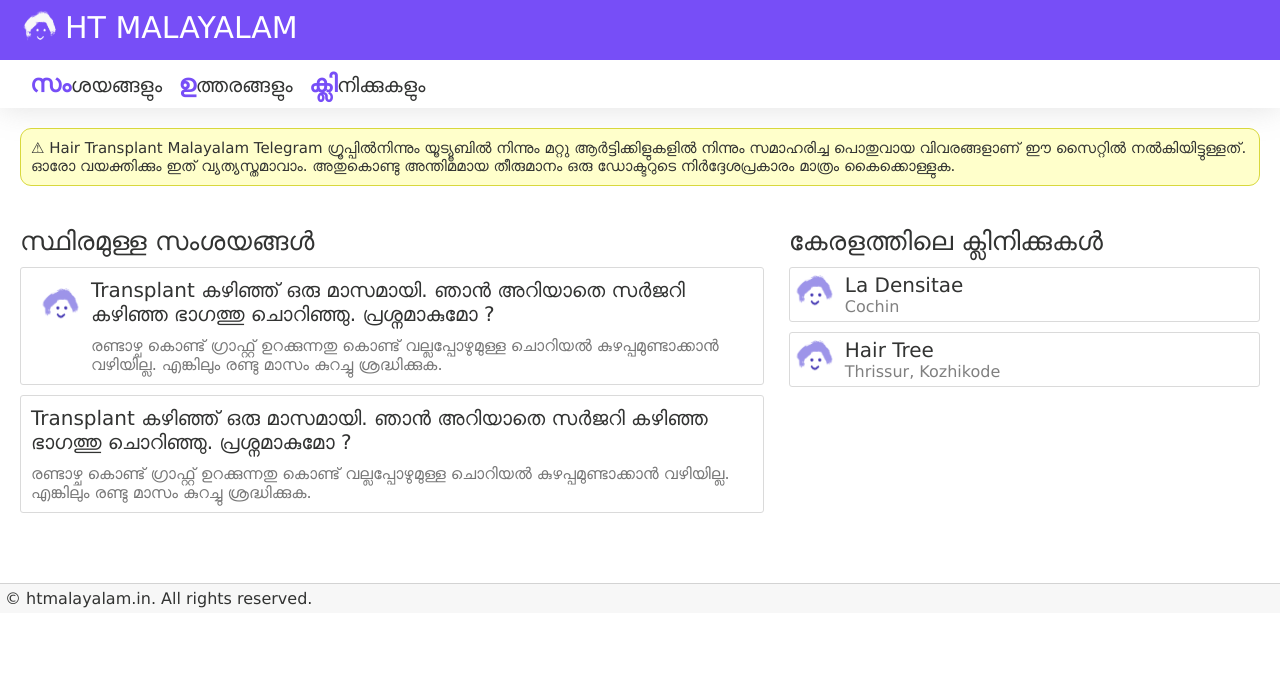
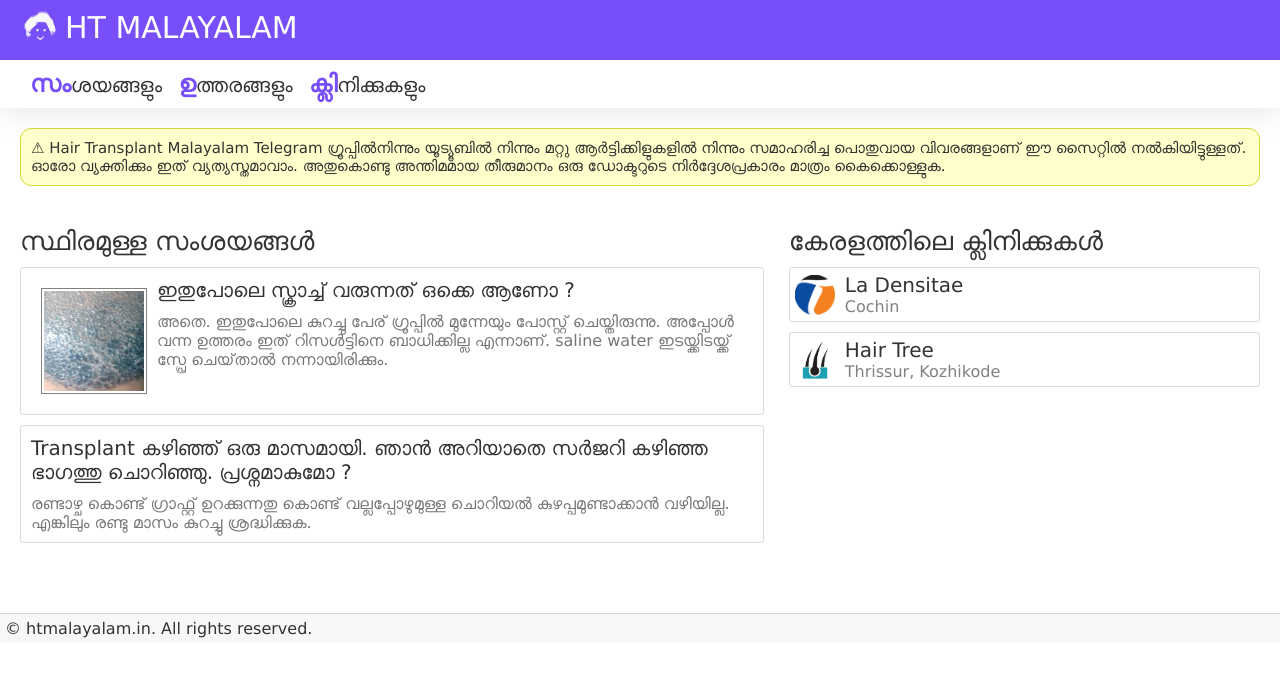
Before and after one commit to code-malayalam/projectht, a website: page index.html in a window 1280 px wide. Drawn offline with Linux system fonts and the light colour scheme; a web font is replaced by a local one.

Commit message:
home pate done

```diff
--- a/clinics.json
+++ b/clinics.json
@@ -5,6 +5,7 @@
         "address": [{
             "place": "Cochin"
         }],
+        "icon": "ladensitae.png",
         "doctors": [
             {
                 "id": 0,
@@ -19,6 +20,7 @@
     {
         "name": "Hair Tree",
         "id": 2,
+        "icon": "hairtree.png",
         "address": [
             {
                 "place": "Thrissur"
--- /dev/null
+++ b/faq.json
@@ -0,0 +1,25 @@
+[
+    {
+        "id": 1,
+        "img": "1.png",
+        "mal": {
+            "q": "ഇതുപോലെ സ്ക്രാച്ച് വരുന്നത് ഒക്കെ ആണോ ?",
+            "a": "അതെ. ഇതുപോലെ കുറച്ചു പേര് ഗ്രൂപ്പിൽ മുന്നേയും പോസ്റ്റ് ചെയ്തിരുന്നു. അപ്പോൾ വന്ന ഉത്തരം ഇത്  റിസൾട്ടിനെ ബാധിക്കില്ല എന്നാണ്. saline water ഇടയ്ക്കിടയ്ക്ക് സ്പ്രേ ചെയ്‌താൽ നന്നായിരിക്കും."
+        },
+        "eng" : {
+            "q": "I am getting scales like this. Is this fine ?",
+            "a": "Yes. Few of them have posted same query before. The response that that is it ok. And it wont affect the result. Spray saline water regularly."
+        }
+    },
+    {
+        "id": 2,
+        "mal": {
+            "q": "Transplant കഴിഞ്ഞ് ഒരു മാസമായി. ഞാൻ അറിയാതെ സർജറി കഴിഞ്ഞ ഭാഗത്തു ചൊറിഞ്ഞു. പ്രശ്നമാകുമോ ?",
+            "a": "രണ്ടാഴ്ച കൊണ്ട് ഗ്രാഫ്റ്റ് ഉറക്കുന്നതു കൊണ്ട് വല്ലപ്പോഴുമുള്ള ചൊറിയൽ കുഴപ്പമുണ്ടാക്കാൻ  വഴിയില്ല. എങ്കിലും രണ്ടു മാസം കുറച്ചു ശ്രദ്ധിക്കുക."
+        },
+        "eng" : {
+            "q": "I did transplant one month ago. I unknowingly scratched the transplanted part. Will it affect my result ?",
+            "a": "Since the graft get fixed in 2 weeks, occasional scratching should be fine. But it recommended to take care the transplanted area for at-least 2 months."
+        }
+    }
+]
--- a/index.html
+++ b/index.html
@@ -30,7 +30,7 @@
 
         <div class="warning">
                 &#9888; Hair Transplant Malayalam Telegram ഗ്രൂപ്പിൽനിന്നും യൂട്യൂബിൽ നിന്നും മറ്റു ആർട്ടിക്കിളുകളിൽ നിന്നും സമാഹരിച്ച പൊതുവായ വിവരങ്ങളാണ് ഈ സൈറ്റിൽ നൽകിയിട്ടുള്ളത്. ഓരോ
-                വയക്തിക്കും ഇത് വ്യത്യസ്തമാവാം.
+                വ്യക്തിക്കും ഇത് വ്യത്യസ്തമാവാം.
                 അതുകൊണ്ടു അന്തിമമായ തീരുമാനം ഒരു ഡോക്ടറുടെ നിർദ്ദേശപ്രകാരം മാത്രം കൈക്കൊള്ളുക.
         </div>
 
@@ -40,32 +40,9 @@
                     കേരളത്തിലെ ക്ലിനിക്കുകൾ
                 </div>
             </div>
-            <div class="faq">
+            <div class="faq" id="faq">
                 <div class="faq-title content-title">
                     സ്ഥിരമുള്ള സംശയങ്ങൾ
-                </div>
-                <div class="faq-item section-item">
-                    <div class="faq-img">
-                        <img src="favicon.png" alt="logo" width="40px" height="40px">
-                    </div>
-                    <div>
-                        <div class="faq-item-header">
-                            Transplant കഴിഞ്ഞ് ഒരു മാസമായി. ഞാൻ അറിയാതെ സർജറി കഴിഞ്ഞ ഭാഗത്തു ചൊറിഞ്ഞു. പ്രശ്നമാകുമോ ?
-                        </div>
-                        <div class="faq-item-body">
-                            രണ്ടാഴ്ച കൊണ്ട് ഗ്രാഫ്റ്റ് ഉറക്കുന്നതു കൊണ്ട് വല്ലപ്പോഴുമുള്ള ചൊറിയൽ കുഴപ്പമുണ്ടാക്കാൻ  വഴിയില്ല. എങ്കിലും രണ്ടു മാസം കുറച്ചു ശ്രദ്ധിക്കുക.
-                        </div>
-                    </div>
-                </div>
-                <div class="faq-item section-item">
-                    <div>
-                        <div class="faq-item-header">
-                            Transplant കഴിഞ്ഞ് ഒരു മാസമായി. ഞാൻ അറിയാതെ സർജറി കഴിഞ്ഞ ഭാഗത്തു ചൊറിഞ്ഞു. പ്രശ്നമാകുമോ ?
-                        </div>
-                        <div class="faq-item-body">
-                            രണ്ടാഴ്ച കൊണ്ട് ഗ്രാഫ്റ്റ് ഉറക്കുന്നതു കൊണ്ട് വല്ലപ്പോഴുമുള്ള ചൊറിയൽ കുഴപ്പമുണ്ടാക്കാൻ  വഴിയില്ല. എങ്കിലും രണ്ടു മാസം കുറച്ചു ശ്രദ്ധിക്കുക.
-                        </div>
-                    </div>
                 </div>
 
             </div>
--- a/script.js
+++ b/script.js
@@ -1,5 +1,6 @@
 window.onload = function() {
-        fillListItems('clinics.json', createClinicItem)
+        fillListItems('clinics.json', 'clinics', createClinicItem);
+        fillListItems('faq.json', 'faq', createFaqItem);
 }
 
 function gotoFaq(id) {
@@ -10,15 +11,48 @@ function gotoClinic(id) {
     console.log('CLINIC ID=', id);
 }
 
-function fillListItems(url, cb) {
+function fillListItems(url,id, cb) {
     fetch(url + '?v=2')
     .then(response => response.json())
     .then((data = []) => {
         const dom = data.map(cb).join(' ');
-        var node = document.getElementById("clinics");
+        var node = document.getElementById(id);
         node.insertAdjacentHTML('beforeend', dom);
     });
 }
+
+function createFaqItem(item) {
+    const {
+        id,
+        mal = {},
+        img,
+    }  = item;
+
+    const {
+        q,
+        a
+    } = mal;
+
+    return `
+        <div class="faq-item section-item" onclick="gotoFaq(${id})">
+            ${img ? `
+                <div class="faq-img">
+                    <img src="images/${img}" alt="logo" width="100px" height="100px">
+                </div>
+            ` : ''}
+            <div>
+                <div class="faq-item-header">
+                    ${q}
+                </div>
+                <div class="faq-item-body">
+                    ${a}
+                </div>
+            </div>
+        </div>
+    `;
+}
+
+
 
 function createClinicItem(item) {
     const {
@@ -33,7 +67,7 @@ function createClinicItem(item) {
     return `
         <div class="clinic-item section-item" onclick="gotoClinic(${id})">
             <div class="clinic-img">
-                <img src="${icon}" alt="logo" width="40px" height="40px">
+                <img src="icons/${icon}" alt="logo" width="40px" height="40px">
             </div>
             <div class="clinic-body">
                 <div class="clinic-title">
--- a/styles.css
+++ b/styles.css
@@ -94,7 +94,12 @@ body {
 
 .faq-img {
     margin: 10px;
+    border: 1px solid grey;
+    display: flex;
+    flex-grow: 1;
+    padding: 2px;
 }
+
 .faq-item-body {
     color: #777777;
 }
```
Also changed, not shown: icons/hairtree.png (added), icons/ladensitae.png (added), images/1.png (added), 1 other file.
